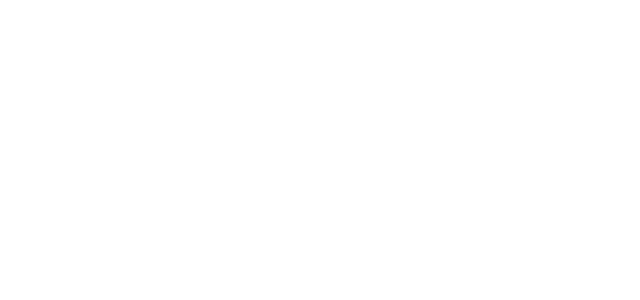
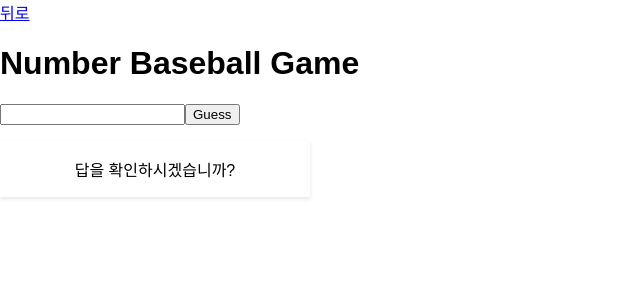
Before and after one commit to minju0809/React-Page, a React (Create React App) app: page /game/baseball in a window 1280 px wide. Before the commit this address had no page. Shown: the top 300 px of the page, without its empty margins (0-640 px from the left). Built offline with nearby package versions, Linux system fonts and the light colour scheme.

Commit message:
야구게임 추가

```diff
--- a/src/App.js
+++ b/src/App.js
@@ -5,9 +5,11 @@
 import Photo from "./components/Photo";
 import Gym from "./components/Gym";
 import Shop from "./components/Shop";
+import ShopDetail from "./components/ShopDetail/ShopDetail"
 import Review from "./components/Review";
+import Game from "./components/Game";
+import Baseball from "./components/Game/Baseball";
 import MyPage from "./components/MyPage";
-import ShopDetail from "./components/ShopDetail/ShopDetail"
 // import Favorites from "./components/ShopDetail/ShopFavorites"
 
 const App = () => {
@@ -20,8 +22,9 @@
         <Route path="/gym" element={<Gym />} />
         <Route path="/shop" element={<Shop />} />
         <Route path="/shop/products/:productId" element={<ShopDetail />} />
-        {/* <Route path="/shop/favorites" element={<Favorites />} /> */}
         <Route path="/review" element={<Review />} />
+        <Route path="/game" element={<Game />} />
+        <Route path="/game/baseball" element={<Baseball />} />
         <Route path="/mypage" element={<MyPage />} />
       </Routes>
     </Router>
--- /dev/null
+++ b/src/components/Game.jsx
@@ -0,0 +1,17 @@
+import React from "react";
+import { Link } from "react-router-dom";
+
+const Game = () => {
+  return (
+    <div>
+      {/* 페이지로 돌아가기 위한 링크 */}
+      <Link to="/">홈으로 돌아가기</Link>
+      <br></br>
+      {/* 게임 페이지 내용 */}
+      <h2>게임 페이지</h2>
+      <Link to="/game/baseball">Baseball</Link>
+    </div>
+  );
+};
+
+export default Game;
--- /dev/null
+++ b/src/components/Game/Baseball.jsx
@@ -0,0 +1,80 @@
+import React, { useState } from "react";
+import { Link } from "react-router-dom";
+
+const generateAnswer = () => {
+  const digits = [];
+  while (digits.length < 4) {
+    const randomDigit = Math.floor(Math.random() * 10);
+    if (!digits.includes(randomDigit)) {
+      digits.push(randomDigit);
+    }
+  }
+  console.log(digits);
+  return digits.join("");
+};
+
+const Baseball = () => {
+  const [answer, setAnswer] = useState(generateAnswer());
+  const [guess, setGuess] = useState("");
+  const [result, setResult] = useState("");
+  const [showAnswer, setShowAnswer] = useState(false);
+
+  const handleGuessChange = (event) => {
+    setGuess(event.target.value);
+  };
+
+  const checkGuess = (guess, answer) => {
+    let strike = 0;
+    let ball = 0;
+    for (let i = 0; i < guess.length; i++) {
+      if (guess[i] === answer[i]) {
+        strike++;
+      } else if (answer.includes(guess[i])) {
+        ball++;
+      }
+    }
+    return { strike, ball };
+  };
+
+  const handleSubmit = (event) => {
+    event.preventDefault();
+    const { strike, ball } = checkGuess(guess, answer);
+    setResult(`Strike: ${strike}, Ball: ${ball}`);
+    setGuess("");
+
+    if (strike === 4) {
+      if (window.confirm("홈런! 게임을 다시 시작하시겠습니까?")) {
+        window.location.reload();
+      }
+    }
+  };
+
+  const handleAnswerClick = () => {
+    setShowAnswer(!showAnswer);
+  };
+
+  return (
+    <div>
+      <Link to="/game">뒤로</Link>
+      <h1>Number Baseball Game</h1>
+      <form onSubmit={handleSubmit}>
+        <input
+          type="text"
+          pattern="[0-9]{4}"
+          maxLength="4"
+          value={guess}
+          onChange={handleGuessChange}
+          required
+        />
+        <button type="submit">Guess</button>
+      </form>
+      <p>{result}</p>
+      <div className="product-card" onClick={handleAnswerClick}>
+        <p>답을 확인하시겠습니까?</p>
+        {showAnswer && <p>{answer}</p>}
+      </div>
+    </div>
+  );
+};
+
+export default Baseball;
--- a/src/components/Home.jsx
+++ b/src/components/Home.jsx
@@ -32,6 +32,9 @@
               <Link to="/review">리뷰</Link>
             </li>
             <li>
+              <Link to="/game">게임</Link>
+            </li>
+            <li>
               <Link to="/mypage">마이페이지</Link>
             </li>
           </ul>
```
Also changed, not shown: src/components/Shop.jsx (+31 -5 lines).
